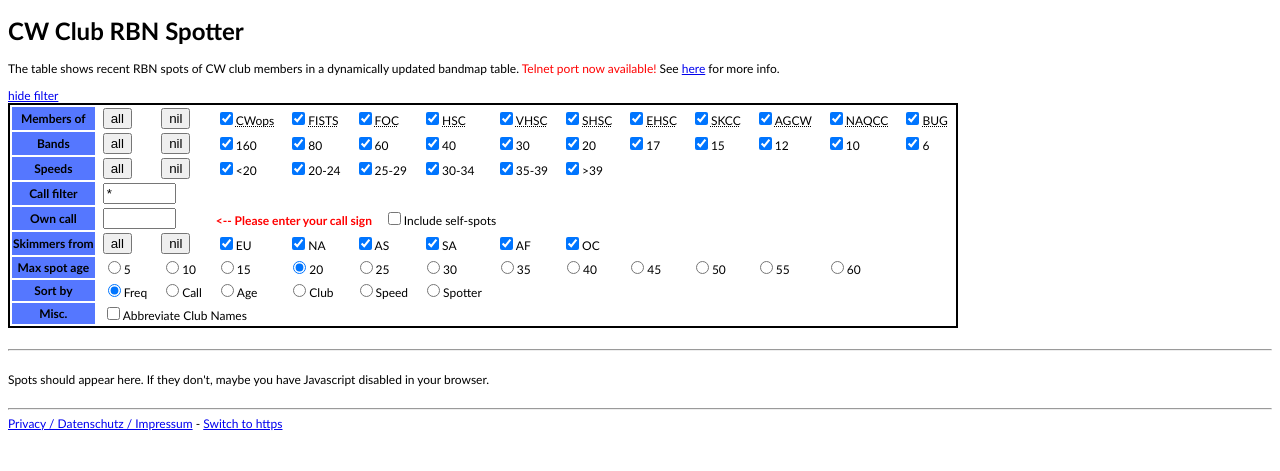
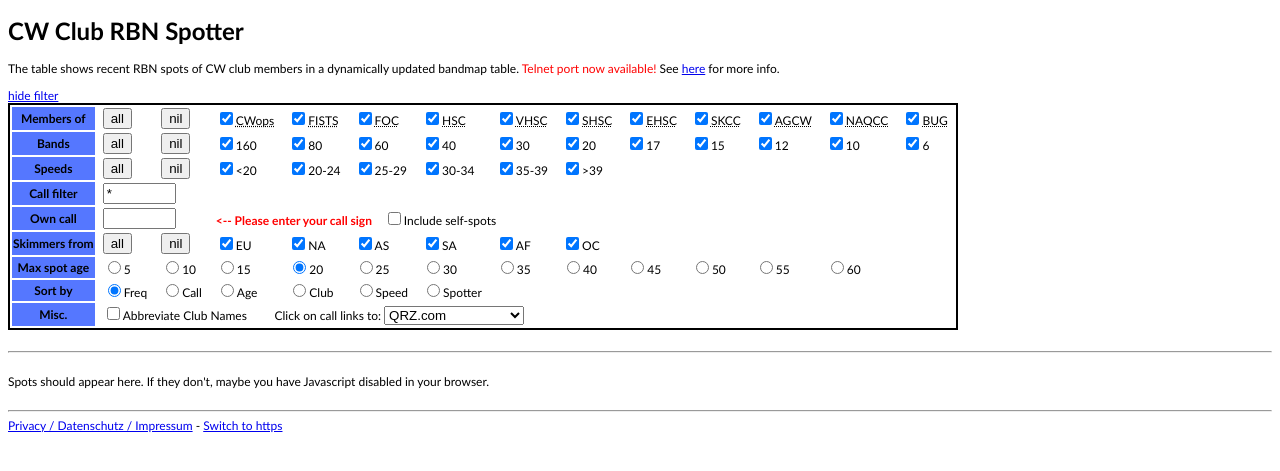
Before and after one commit to dj1yfk/cwclubspotter, a PHP site: page / in a window 1280 px wide. Shown: the top 471 px of the page. Run offline with PHP 8.4, Linux system fonts and the light colour scheme; data that the repository does not hold is empty.

Commit message:
callsign links to: qrz, hamqth, rbn activity

```diff
--- a/index.php
+++ b/index.php
@@ -160,8 +160,17 @@ foreach ($clubs as $c) {
 </td></tr>
 <tr>
 <th>Misc.</th>
-<td colspan=10>
+<td colspan=12>
 <input onclick="filter_change()" id="cbAC" type="checkbox" name="cbAC" value="1">Abbreviate Club Names
+&nbsp;
+&nbsp;
+&nbsp;
+&nbsp;
+Click on call links to: <select onChange="filter_change();" id="linktarget" size="1">
+<option value="qrz">QRZ.com</option>
+<option value="rbn">RBN Activity Report</option>
+<option value="hamqth">hamqth.com</option>
+</select>
 </td>
 </table>
 </form>
@@ -189,12 +198,16 @@ foreach ($clubs as $c) {
 	var callFilter;
     var ownCall;
     var abbreviate = false;
+    var linktarget = 'qrz';
+
+    var linktargets = { "qrz": "https://www.qrz.com/db/", "hamqth": "https://hamqth.com/", "rbn": "https://foc.dj1yfk.de/activity/" };
 
 	load_cookies(); // Load the cookies. This will also fetch the matching spots for this first time
 
 	window.setInterval('fetch_spots()', 30000);
 
-	function load_cookies () {
+    function load_cookies () {
+        console.log("load_cookies");
 		var i;
 		for (i = 0; i < contName.length; i++) {
 			document.getElementById('cb' + contName[i]).checked = (getCookie(contName[i])==null || getCookie(contName[i])=='true');
@@ -224,12 +237,15 @@ foreach ($clubs as $c) {
 
 		document.getElementById('selfSpots').checked = getCookie('selfSpots')=='true';
 
+        document.getElementById('cbAC').checked = getCookie('abbreviate')=='true';
+
+        document.getElementById('linktarget').value = (getCookie('linktarget') == null) ? 'qrz' : getCookie('linktarget');
+
 		filter_change(); // Update the internal arrays to represent the actual values of the checkboxes
 
 		var l = (getCookie('showFilter')==null || getCookie('showFilter')=='true');
-			// Retrieve showFilter setting. If non-existant (first time), default to showing filter
-		//console.log('getCookie returned ' + l + ' as value');
-		showFilter(l); // Show or hide the filter section, depending on the cookie value
+
+        showFilter(l); // Show or hide the filter section, depending on the cookie value
 	}
 
 	function set_all (what, mode) {
@@ -314,6 +330,9 @@ foreach ($clubs as $c) {
         abbreviate = document.getElementById('cbAC').checked;
         setCookie('abbreviate', abbreviate);
 
+        linktarget = document.getElementById('linktarget').value;
+        setCookie('linktarget', linktarget);
+
 		fetch_spots(); // Fetch the spots matching this filter
 	}
 
@@ -376,8 +395,8 @@ foreach ($clubs as $c) {
 				else if (spots[i].age < 10) { tabclass = 'midspot'; }
 				else { tabclass = 'oldspot'; }
 				newtable += '<tr class="' + tabclass + '">';
-				newtable += '<td class="right">' + spots[i].freq+ '&nbsp;</td>';
-				newtable += '<td><a href="http://www.qrz.com/db/' + spots[i].dxcall + '" target="_blank">' + spots[i].dxcall + '</a></td>';
+                newtable += '<td class="right">' + spots[i].freq+ '&nbsp;</td>';
+                newtable += '<td><a href="' + linktargets[linktarget]  + spots[i].dxcall + '" target="_blank">' + spots[i].dxcall + '</a></td>';
 				newtable += '<td class="right">' + spots[i].age+ '</td>';
 
                 var mo = spots[i].memberof;
```
